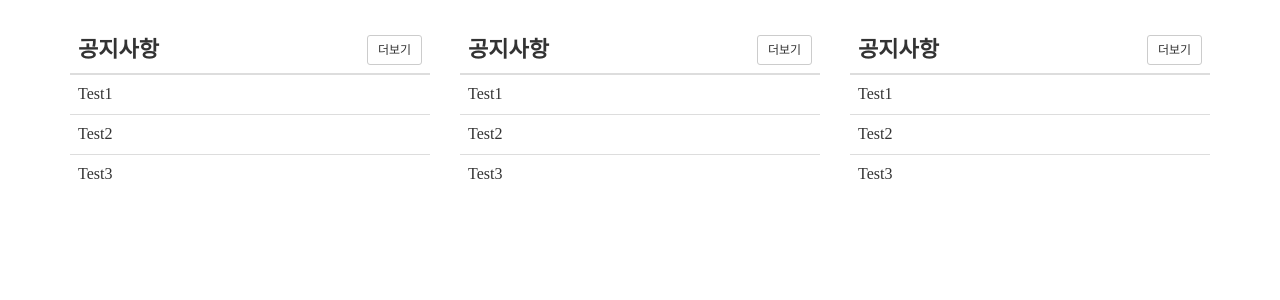
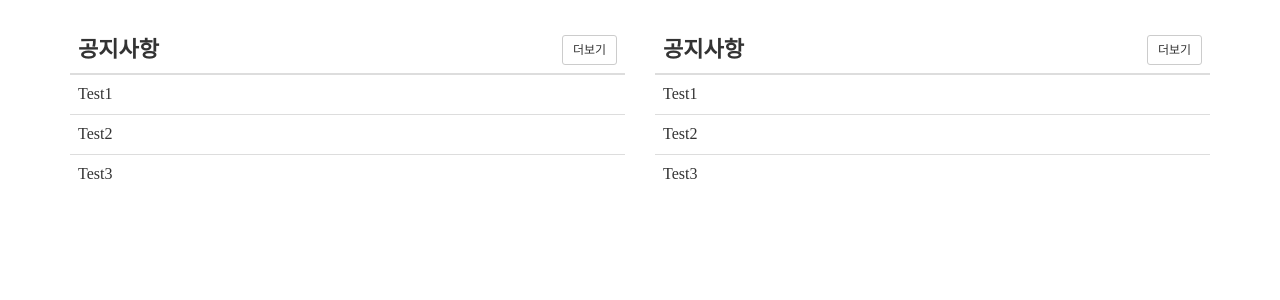
Before and after one commit to brent2920/bal, a Java web app: template Balpoom/WebContent/WEB-INF/views/main_board.jsp in a window 1280 px wide. Shown: the top 300 px of the page. Run offline with Spring Boot 4, a stand-in JSP engine, Linux system fonts and the light colour scheme; the template is opened without the code that fills it, so the values that code supplies are empty; the project's own start-up code is not run, and a stand-in starts its controllers and pages; some of the project's set-up classes (security, data sources, template engines, error pages and the like) are left out, and stand-ins take their place; some libraries are stand-ins or nearby versions.

Commit message:
현원이 요청사항 반영

```diff
--- a/Balpoom/WebContent/WEB-INF/mappers/room-mapper.xml
+++ b/Balpoom/WebContent/WEB-INF/mappers/room-mapper.xml
@@ -24,6 +24,7 @@
 	<select id="getRoomList">
 
 	</select>
+
 	<select id="room_deposit" resultType="java.util.HashMap">
 		select * from ROOM where B_DEPOSIT=1000 and B_RKIND='투룸' and B_MPAY=65
 	</select>
--- a/Balpoom/WebContent/WEB-INF/views/main_board.jsp
+++ b/Balpoom/WebContent/WEB-INF/views/main_board.jsp
@@ -15,7 +15,7 @@
 <body>
 <div class="container" style="padding-top: 2%">
 	<div class="row">
-		<div class="col-sm-4">
+		<div class="col-sm-6">
 			<table class="table">
 				<thead>
 					<tr>
@@ -34,26 +34,7 @@
 				</tbody>
 			</table>
 		</div>
-		<div class="col-sm-4">
-			<table class="table">
-				<thead>
-					<tr>
-						<th><b style="font-size: 22px;">공지사항</b></th>
-						<th>
-							<div align="right">
-								<button type="button" class="btn btn-default btn-sm">더보기</button>
-							</div>
-						</th>
-					</tr>
-				</thead>
-				<tbody>
-					<tr><td colspan="2">Test1</td></tr>
-					<tr><td colspan="2">Test2</td></tr>
-					<tr><td colspan="2">Test3</td></tr>
-				</tbody>
-			</table>
-		</div>
-		<div class="col-sm-4">
+		<div class="col-sm-6">
 			<table class="table">
 				<thead>
 					<tr>
--- a/Balpoom/src/controller/main_controller.java
+++ b/Balpoom/src/controller/main_controller.java
@@ -36,6 +36,12 @@ public class main_controller {
 	@RequestMapping("/")
 	public ModelAndView mainHandler() {
 		ModelAndView mav = new ModelAndView("t_main");
+		return mav;
+	}
+
+	@RequestMapping("/searchlist")
+	public ModelAndView slHandler() {
+		ModelAndView mav = new ModelAndView("/search/searchlist");
 		return mav;
 	}
 
```
